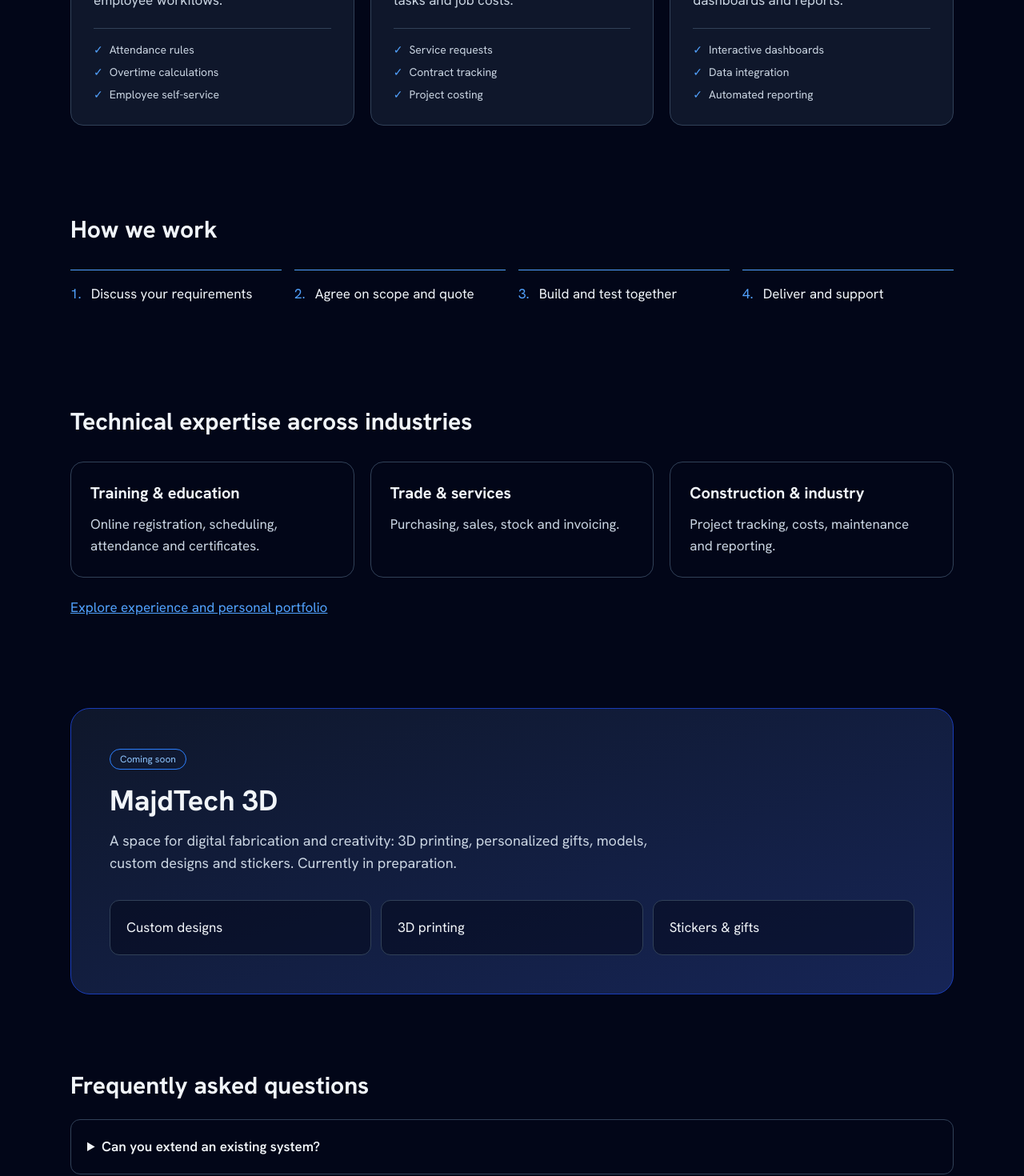
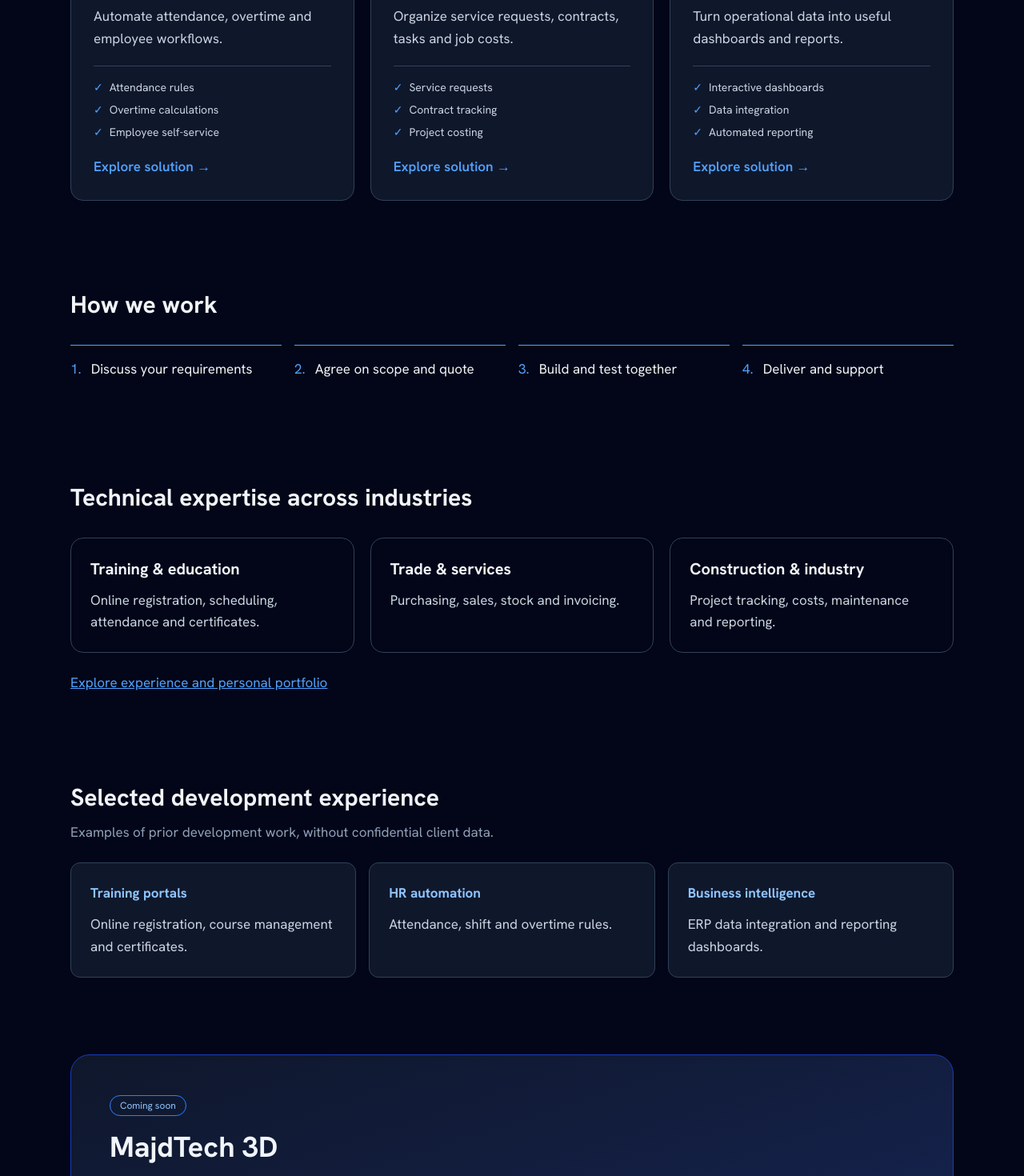
Before and after one commit to majd95h/majd95h.github.io, a Next.js app in the folder frontend/: page /solutions in a window 1280 px wide. Shown: the part 1857-3327 px from the top of the page at 80% size. Built offline with nearby package versions, Linux system fonts and the light colour scheme; no server answers.

Commit message:
Add experience showcase and solution detail navigation

```diff
--- a/frontend/src/app/solutions/page.tsx
+++ b/frontend/src/app/solutions/page.tsx
@@ -3,6 +3,7 @@
 import { useState } from "react";
 import { profile } from "@/content";
 
+const slugs = ["erp","training","inventory","hr","maintenance","analytics"];
 const features = {
  en: [["Financial reports","Invoice workflows","Multi-company configuration"],["Online registration","Trainer scheduling","Certificate generation"],["Stock movements","Purchase approvals","Sales reporting"],["Attendance rules","Overtime calculations","Employee self-service"],["Service requests","Contract tracking","Project costing"],["Interactive dashboards","Data integration","Automated reporting"]],
  ar: [["التقارير المالية","إجراءات الفوترة","إعداد تعدد الشركات"],["التسجيل الإلكتروني","جدولة المدربين","إصدار الشهادات"],["حركات المخزون","موافقات الشراء","تقارير المبيعات"],["قواعد الحضور","حساب العمل الإضافي","الخدمة الذاتية للموظفين"],["طلبات الخدمة","متابعة العقود","تكاليف المشاريع"],["لوحات تفاعلية","تكامل البيانات","التقارير الآلية"]]
@@ -93,7 +94,7 @@ export default function SolutionsPage() {
             <article key={title} className="rounded-2xl border border-slate-700 bg-slate-900 p-7">
               <span aria-hidden="true" className="text-sm font-bold text-blue-400">0{i + 1}</span>
               <h3 className="mt-4 text-xl font-bold">{title}</h3>
-              <p className="mt-3 leading-relaxed text-slate-300">{description}</p><ul className="mt-5 space-y-2 border-t border-slate-700 pt-4">{features[lang][i].map(feature => <li key={feature} className="text-sm text-slate-300"><span className="me-2 text-blue-400">✓</span>{feature}</li>)}</ul>
+              <p className="mt-3 leading-relaxed text-slate-300">{description}</p><ul className="mt-5 space-y-2 border-t border-slate-700 pt-4">{features[lang][i].map(feature => <li key={feature} className="text-sm text-slate-300"><span className="me-2 text-blue-400">✓</span>{feature}</li>)}</ul><a href={"/solutions/"+slugs[i]+"/"} className="mt-5 inline-block font-semibold text-blue-400">{lang === "ar" ? "تفاصيل الحل" : "Explore solution"} →</a>
             </article>
           ))}
         </div>
@@ -111,6 +112,11 @@ export default function SolutionsPage() {
         </div>
         <a href="/" className="mt-6 inline-block text-blue-400 underline">{lang === "ar" ? "اطلع على الخبرات والملف الشخصي" : "Explore experience and personal portfolio"}</a>
       </section>
+      <section className="mx-auto max-w-6xl px-6 py-12">
+<h2 className="text-3xl font-bold">{lang === "ar" ? "نماذج من خبرات التطوير" : "Selected development experience"}</h2>
+<p className="mt-3 text-slate-400">{lang === "ar" ? "أمثلة على أنواع الأعمال السابقة، دون بيانات العملاء السرية." : "Examples of prior development work, without confidential client data."}</p>
+<div className="mt-6 grid gap-4 md:grid-cols-3">{(lang === "ar" ? [["بوابات التدريب","تسجيل إلكتروني وإدارة الدورات والشهادات."],["أتمتة الموارد البشرية","قواعد الحضور والمناوبات والعمل الإضافي."],["ذكاء الأعمال","تكامل بيانات ERP ولوحات التقارير."]] : [["Training portals","Online registration, course management and certificates."],["HR automation","Attendance, shift and overtime rules."],["Business intelligence","ERP data integration and reporting dashboards."]]).map(([a,b])=><article key={a} className="rounded-xl border border-slate-700 bg-slate-900 p-6"><h3 className="font-bold text-blue-300">{a}</h3><p className="mt-3 text-slate-300">{b}</p></article>)}</div>
+</section>
       <section id="3d" className="mx-auto max-w-6xl px-6 py-12">
         <div className="rounded-3xl border border-blue-800 bg-gradient-to-br from-slate-900 to-blue-950 p-8 sm:p-12">
           <span className="rounded-full border border-blue-500 px-3 py-1 text-xs text-blue-300">{lang === "ar" ? "قريباً" : "Coming soon"}</span>
```
